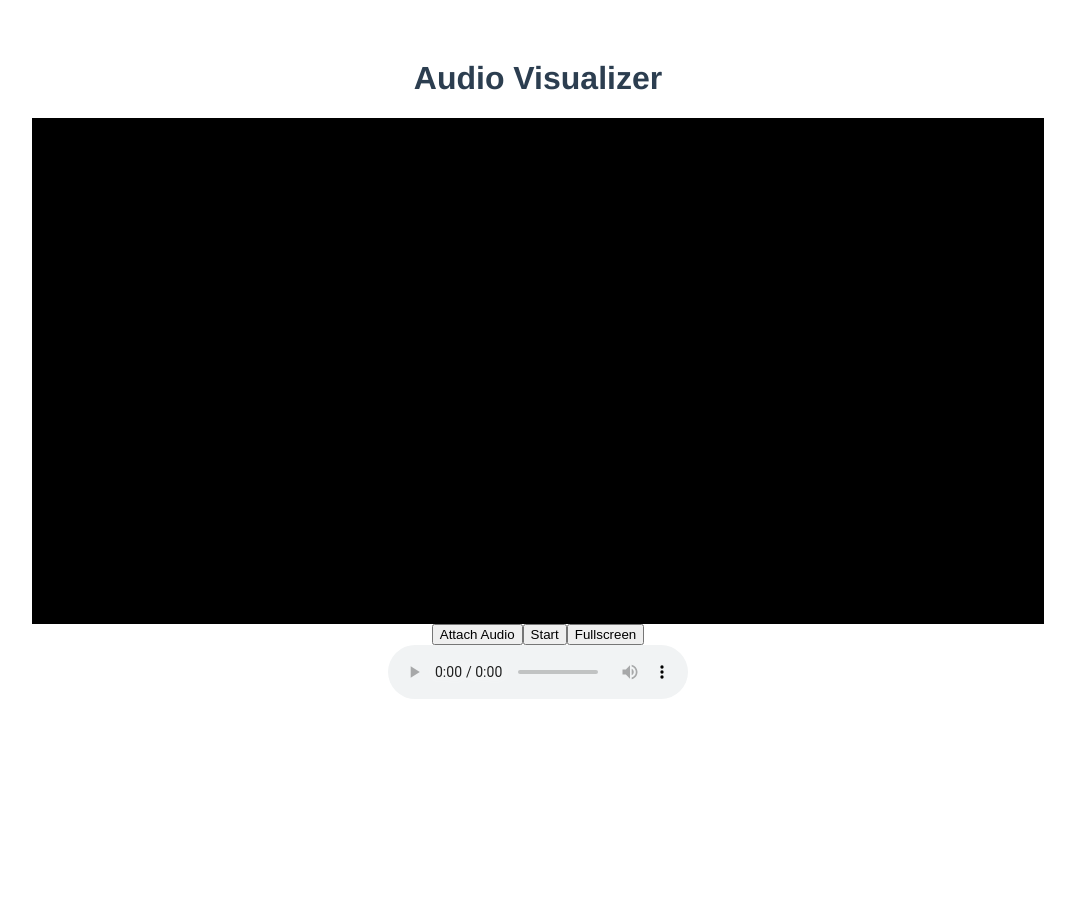
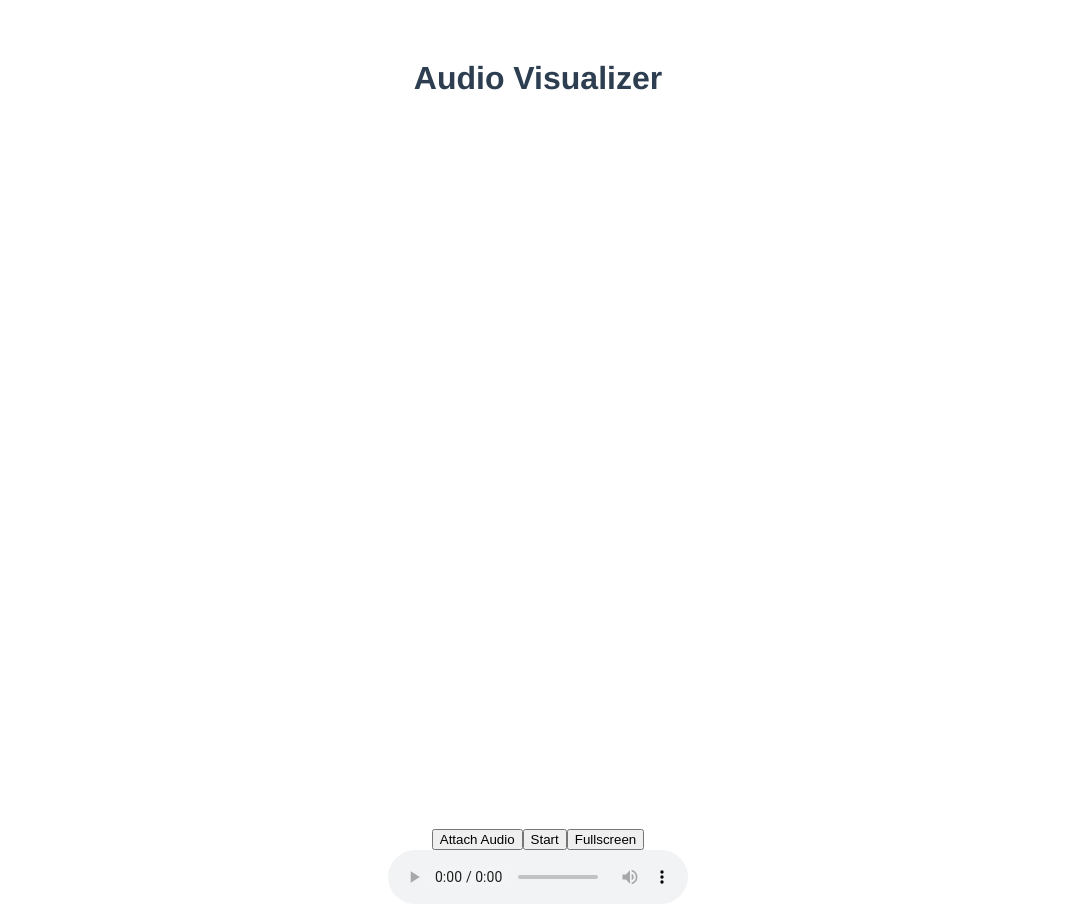
Before and after one commit to samply-app/audio-visualizer, a Vue app: page / in a window 1280 px wide. Shown: the whole page, without its empty margins (102-1177 px from the left). Before the commit the page ends 800 px from the top, so only its background shows below. Built offline with nearby package versions, Linux system fonts and the light colour scheme.

Commit message:
feat: cross platform fullscreen hi-dpi canvas

```diff
--- a/src/App.vue
+++ b/src/App.vue
@@ -10,10 +10,7 @@ export default defineComponent({
     const canvas = ref<HTMLCanvasElement>();
     const audio = ref<HTMLAudioElement>();
 
-    const visualizer = useVisualizer(
-      helloworld,
-      // canvas
-    );
+    const visualizer = useVisualizer(helloworld, canvas);
 
     function attachAudio() {
       visualizer.attachAudio(audio.value as HTMLAudioElement);
@@ -34,7 +31,9 @@ export default defineComponent({
 <template>
   <div>
     <h1>Audio Visualizer</h1>
-    <canvas ref="canvas" id="primary-canvas" />
+    <div class="container">
+      <canvas ref="canvas" />
+    </div>
     <button @click="attachAudio">Attach Audio</button>
     <button @click="visualizer.start()">Start</button>
     <button @click="visualizer.toggleFullscreen()">Fullscreen</button>
@@ -58,11 +57,18 @@ export default defineComponent({
   margin-top: 60px;
 }
 
-#primary-canvas {
-  /* border: solid thin black; */
-  display: block;
-  margin: auto;
-  background-color: black;
-  width: 80%;
+.container {
+  position: relative;
+  padding-top: 56.25%; /* 16:9 Aspect Ratio (divide 9 by 16 = 0.5625) */
+}
+
+.container canvas {
+  position: absolute;
+  top: 0;
+  left: 0;
+  bottom: 0;
+  right: 0;
+  width: 100%;
+  height: 100%;
 }
 </style>
--- a/src/useVisualizer.ts
+++ b/src/useVisualizer.ts
@@ -14,20 +14,29 @@ export interface Program {
   ) => void;
 }
 
-export function scaleCanvas(canvas: HTMLCanvasElement) {
-  // get current size of the canvas
-  const rect = canvas.getBoundingClientRect();
-  // increase the actual size of our canvas
-  canvas.width = rect.width * devicePixelRatio;
-  canvas.height = rect.height * devicePixelRatio;
+function updateCanvasContext(context: CanvasRenderingContext2D, opts: { clearFrame: boolean }) {
+  const canvas = context.canvas;
+  canvas.width = canvas.clientWidth;
+  canvas.height = canvas.clientHeight;
+  if (opts.clearFrame) context.clearRect(0, 0, canvas.width, canvas.height);
+  return canvas;
+}
 
-  // scale everything down using CSS
-  canvas.style.width = rect.width + 'px';
-  canvas.style.height = rect.height + 'px';
-
-  return {
-    width: canvas.width,
-    height: canvas.height
+function launchIntoFullscreen(element: HTMLElement) {
+  if (element.requestFullscreen) {
+    element.requestFullscreen();
+    // @ts-ignore
+  } else if (element.mozRequestFullScreen) {
+    // @ts-ignore
+    element.mozRequestFullScreen();
+    // @ts-ignore
+  } else if (element.webkitRequestFullscreen) {
+    // @ts-ignore
+    element.webkitRequestFullscreen();
+    // @ts-ignore
+  } else if (element.msRequestFullscreen) {
+    // @ts-ignore
+    element.msRequestFullscreen();
   }
 }
 
@@ -51,7 +60,7 @@ export default function useVisualizer(
   let frameHandler: number;
   let timePrevious = getTime();
 
-  function main() {
+  function animate() {
     const timeNow = getTime();
     const deltaMilliseconds = timeNow - timePrevious;
     const deltaFrames = deltaMilliseconds / FRAME_DURATION;
@@ -59,13 +68,12 @@ export default function useVisualizer(
     // Update audio data
     audioAnalyzer.getByteFrequencyData(fftDataArray);
 
-    // ANIMATE START
-    if (!canvasContext) throw new Error('Failed to retrieve context')
+    if (!canvasContext) throw new Error('Failed to retrieve context');
+    updateCanvasContext(canvasContext, { clearFrame: true });
     program.frameHandler(canvasContext, deltaFrames, fftDataArray, audioAnalyzer.frequencyBinCount);
-    // ANIMATE END
 
     timePrevious = timeNow;
-    frameHandler = requestAnimationFrame(main)
+    frameHandler = requestAnimationFrame(animate)
   }
 
   /**
@@ -73,22 +81,14 @@ export default function useVisualizer(
    * Must be called after the `onMounted` hook fires.
    */
   function start() {
-    frameHandler = requestAnimationFrame(main);
+    frameHandler = requestAnimationFrame(animate);
   }
 
   function toggleFullscreen() {
-    if (_canvas?.value) {
-      throw new Error('Fullscreen for provided canvas not yet supported.')
-    }
-    if (canvas.requestFullscreen) canvas.requestFullscreen();
-    else {
-      console.warn('Fullscreen not supported yet for this browser.')
-    }
+    launchIntoFullscreen(canvas);
   }
 
   function onFullscreenChange() {
-    console.log('called');
-
     if (document.fullscreenElement) {
       canvas.hidden = false;
     } else {
--- a/src/visualizers/helloworld.ts
+++ b/src/visualizers/helloworld.ts
@@ -1,24 +1,24 @@
-import { scaleCanvas, Program } from '../useVisualizer';
+import { Program } from '../useVisualizer';
 
 function drawOverlays(context: CanvasRenderingContext2D, width: number, height: number) {
   const RECT_SIZE = 25;
-  const RECT_STROKE_WIDTH = 4;
 
+  context.fillStyle = 'rgba(255, 255, 255, 0.5)';
   context.strokeStyle = 'white';
-  context.lineWidth = RECT_STROKE_WIDTH;
+  context.lineWidth = 0;
 
   // TOP LEFT
   context.beginPath();
-  context.strokeRect(RECT_STROKE_WIDTH, RECT_STROKE_WIDTH, RECT_SIZE, RECT_SIZE);
+  context.fillRect(0, 0, RECT_SIZE, RECT_SIZE);
   // TOP RIGHT
   context.beginPath();
-  context.strokeRect(width - RECT_SIZE - RECT_STROKE_WIDTH, RECT_STROKE_WIDTH, RECT_SIZE, RECT_SIZE);
+  context.fillRect(width - RECT_SIZE - 0, 0, RECT_SIZE, RECT_SIZE);
   // BOTTOM RIGHT
   context.beginPath();
-  context.strokeRect(width - RECT_SIZE - RECT_STROKE_WIDTH, height - RECT_SIZE - RECT_STROKE_WIDTH, RECT_SIZE, RECT_SIZE);
+  context.fillRect(width - RECT_SIZE - 0, height - RECT_SIZE - 0, RECT_SIZE, RECT_SIZE);
   // BOTTOM LEFT
   context.beginPath();
-  context.strokeRect(RECT_STROKE_WIDTH, height - RECT_SIZE - RECT_STROKE_WIDTH, RECT_SIZE, RECT_SIZE);
+  context.fillRect(0, height - RECT_SIZE - 0, RECT_SIZE, RECT_SIZE);
 }
 
 const helloworld: Program = {
@@ -26,7 +26,7 @@ const helloworld: Program = {
   fftSize: 256,
   smoothingTimeConstant: 0.8,
   frameHandler(context: CanvasRenderingContext2D, delta: number, fft: Uint8Array, frequencyBinCount: number) {
-    const { width, height } = scaleCanvas(context.canvas);
+    const { width, height } = context.canvas;
 
     const barWidth = (width / frequencyBinCount) * 2.5;
     let barHeight;
@@ -35,11 +35,10 @@ const helloworld: Program = {
     for (var i = 0; i < frequencyBinCount; i++) {
       barHeight = (fft[i] / 255) * height;
       context.fillStyle = `rgba(255,50,50, ${(barHeight / height)})`;
-      context.fillRect(x, height - barHeight, barWidth, (barHeight/2));
-
+      context.fillRect(x, height - barHeight, barWidth, (barHeight / 2));
       x += barWidth + 1;
     }
-    // drawOverlays(context, width, height);
+    drawOverlays(context, width, height);
   }
 }
 
```
